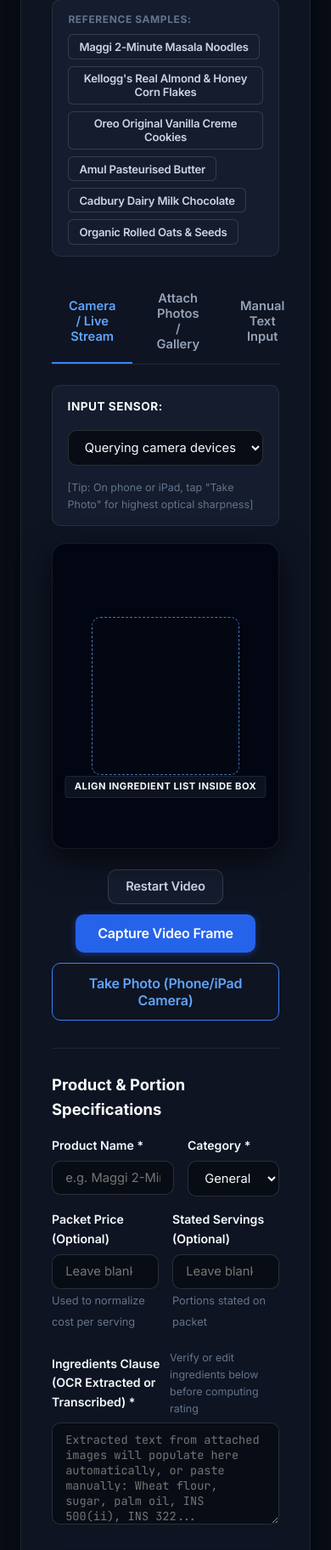
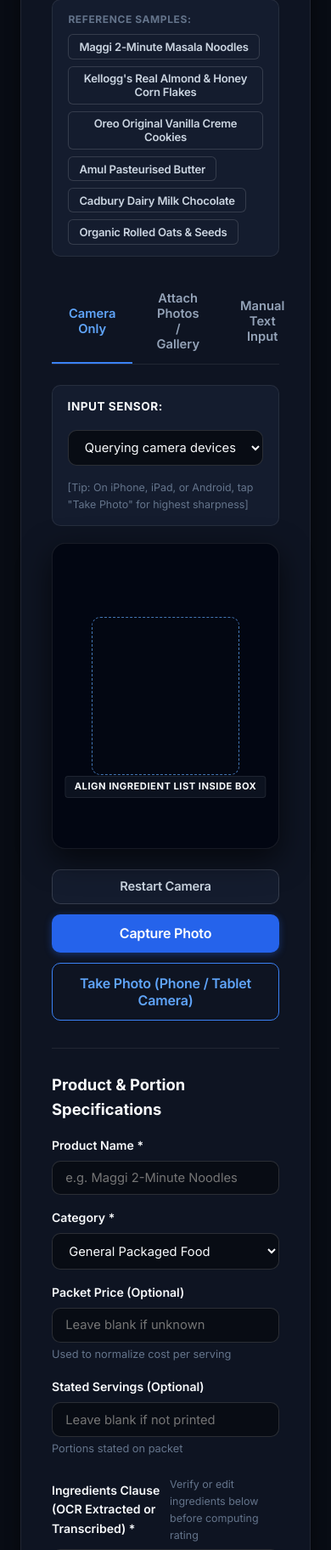
Before and after one commit to advaitav2009-max/label-lens, a Flask app: page /scan in a window 390 px wide. Shown: the part 455-2279 px from the top of the page at 85% size. Run offline with Flask 3, Linux system fonts and the light colour scheme; some libraries are stand-ins or nearby versions.

Commit message:
Rename tab to Camera Only and enhance multi-device scanning for phone and iPad

```diff
--- a/analyzer.py
+++ b/analyzer.py
@@ -29,7 +29,13 @@ COMMON_FOOD_INDICATORS = [
     "edible", "palm", "sunflower", "groundnut", "peanut", "paste", "puree", "juice",
     "fruit", "curd", "cheese", "sauce", "chilli", "onion", "garlic", "coriander",
     "turmeric", "cumin", "pepper", "cinnamon", "ginger", "clove", "cardamom",
-    "servings", "serving size", "net wt", "net weight", "best before"
+    "servings", "serving size", "net wt", "net weight", "best before",
+    "ins", "additive", "thickener", "acidity regulator", "humectant", "raising agent",
+    "anti-caking", "anticaking", "leavening", "iodised", "iodized", "vegetable",
+    "hydrolysed", "hydrolyzed", "permitted", "nature identical", "artificial",
+    "sweetener", "seasoning", "condiment", "noodle", "noodles", "biscuit", "biscuits",
+    "cookie", "cookies", "cereal", "wafer", "chocolate", "drink", "snack", "crisps", "chips",
+    "fssai", "mfg", "mrp", "pkg", "batch"
 ]
 
 # Optional pytesseract backend support
--- a/static/css/style.css
+++ b/static/css/style.css
@@ -945,3 +945,15 @@ textarea.form-control {
     grid-template-columns: 1fr;
   }
 }
+
+@media (max-width: 640px) {
+  .form-row-2col {
+    grid-template-columns: 1fr !important;
+  }
+  .camera-controls {
+    flex-direction: column;
+  }
+  .camera-controls .btn {
+    width: 100%;
+  }
+}
--- a/static/js/ocr.js
+++ b/static/js/ocr.js
@@ -138,7 +138,7 @@ class OCREngine {
     });
   }
 
-  async recognize(imageSource, isAlreadyPreprocessed = false) {
+  async recognize(imageSource, isAlreadyPreprocessed = false, replaceText = true) {
     if (!imageSource) return "";
 
     if (this.progressContainer) {
@@ -190,10 +190,10 @@ class OCREngine {
 
       if (this.outputTextArea && cleaned.trim().length > 0) {
         const existing = this.outputTextArea.value.trim();
-        if (existing) {
+        if (replaceText || !existing) {
+          this.outputTextArea.value = cleaned;
+        } else {
           this.outputTextArea.value = existing + "\n\n" + cleaned;
-        } else {
-          this.outputTextArea.value = cleaned;
         }
       }
 
@@ -235,8 +235,9 @@ class OCREngine {
       .trim();
 
     // 2. Fix common OCR character confusions in food ingredients
-    clean = clean.replace(/\b[1l|I]NS\b/gi, "INS");
+    clean = clean.replace(/\b[1l|I]N[\s\.\-]*S\b/gi, "INS");
     clean = clean.replace(/\b[1l|I]ns\b/gi, "INS");
+    clean = clean.replace(/\b[1l|I]ngredients?\b/gi, "Ingredients");
     clean = clean.replace(/INS\s*([0-9]{3,4})/gi, "INS $1");
 
     // 3. Isolate ingredients section safely if marked, without premature cutoff
--- a/templates/scan.html
+++ b/templates/scan.html
@@ -36,7 +36,7 @@
     <!-- Scanner Tabs -->
     <div class="scanner-modes">
       <button type="button" class="tab-btn active" data-target="camera-panel">
-        Camera / Live Stream
+        Camera Only
       </button>
       <button type="button" class="tab-btn" data-target="upload-panel">
         Attach Photos / Gallery
@@ -51,7 +51,7 @@
       <!-- Container for single lightweight compressed photo (<100KB) -->
       <div id="camera-data-container"></div>
 
-      <!-- Tab 1: Live Camera Panel -->
+      <!-- Tab 1: Camera Panel -->
       <div id="camera-panel" class="scan-panel">
         <div class="camera-source-picker">
           <label for="camera-select" style="font-size: 0.85rem; font-weight: 700; color: var(--text-primary); text-transform: uppercase; letter-spacing: 0.5px;">
@@ -61,7 +61,7 @@
             <option value="">Querying camera devices...</option>
           </select>
           <span style="font-size: 0.78rem; color: var(--text-dim);">
-            [Tip: On phone or iPad, tap "Take Photo" for highest optical sharpness]
+            [Tip: On iPhone, iPad, or Android, tap "Take Photo" for highest sharpness]
           </span>
         </div>
 
@@ -75,13 +75,13 @@
         <!-- Camera Controls -->
         <div class="camera-controls" style="display: flex; gap: 0.75rem; flex-wrap: wrap; margin-top: 1rem;">
           <button type="button" id="start-camera-btn" class="btn btn-secondary">
-            Restart Video
+            Restart Camera
           </button>
           <button type="button" id="capture-btn" class="btn btn-primary btn-lg">
-            Capture Video Frame
+            Capture Photo
           </button>
           <button type="button" id="mobile-cam-btn" class="btn btn-outline-blue btn-lg">
-            Take Photo (Phone/iPad Camera)
+            Take Photo (Phone / Tablet Camera)
           </button>
           <input type="file" id="mobile-cam-input" accept="image/*" capture="environment" style="display: none;">
         </div>
@@ -150,7 +150,7 @@
           Product &amp; Portion Specifications
         </h3>
 
-        <div style="display: grid; grid-template-columns: 2fr 1.5fr; gap: 1rem; margin-bottom: 1rem;">
+        <div class="form-row-2col" style="display: grid; grid-template-columns: 2fr 1.5fr; gap: 1rem; margin-bottom: 1rem;">
           <div class="form-group" style="margin-bottom: 0;">
             <label class="form-label" for="product-name">Product Name *</label>
             <input type="text" id="product-name" name="product_name" class="form-control" placeholder="e.g. Maggi 2-Minute Noodles" required>
@@ -173,7 +173,7 @@
           </div>
         </div>
 
-        <div style="display: grid; grid-template-columns: 1fr 1fr; gap: 1rem; margin-bottom: 1.25rem;">
+        <div class="form-row-2col" style="display: grid; grid-template-columns: 1fr 1fr; gap: 1rem; margin-bottom: 1.25rem;">
           <div class="form-group" style="margin-bottom: 0;">
             <label class="form-label" for="packet-price">Packet Price (Optional)</label>
             <input type="number" id="packet-price" name="packet_price" class="form-control" placeholder="Leave blank if unknown" step="any" min="0">
@@ -267,7 +267,7 @@
         if (!currentActiveDataUrl) return;
         try {
           const rotated = await OCREngine.rotateImage90(currentActiveDataUrl);
-          await processAndDisplayPhoto(rotated, false); // reprocess without clearing text
+          await processAndDisplayPhoto(rotated, true); // replace with rotated OCR text
         } catch (err) {
           console.error("Rotation error:", err);
         }
@@ -285,6 +285,24 @@
       });
     }
 
+    // Safe Form Submit Protection (blocks HTTP 413 & premature empty submits)
+    const form = document.getElementById("scan-form");
+    if (form) {
+      form.addEventListener("submit", (e) => {
+        const fileInp = document.getElementById("file-input");
+        if (fileInp) fileInp.value = "";
+        const mobInp = document.getElementById("mobile-cam-input");
+        if (mobInp) mobInp.value = "";
+
+        const rawText = (document.getElementById("ingredients-input").value || "").trim();
+        if (!rawText || rawText.length < 5) {
+          e.preventDefault();
+          alert("Please capture/upload a label photo or paste ingredient text before submitting.");
+          return false;
+        }
+      });
+    }
+
     initUploadPanel();
   });
 
@@ -292,7 +310,14 @@
    * Processes a photo with compression (<100KB), displays preview,
    * updates form input, and runs OCR with contrast enhancement.
    */
-  async function processAndDisplayPhoto(source, appendMode = true) {
+  async function processAndDisplayPhoto(source, replaceMode = true) {
+    const submitBtn = document.getElementById("submit-analysis-btn");
+    if (submitBtn) {
+      submitBtn.disabled = true;
+      submitBtn.dataset.originalText = submitBtn.dataset.originalText || submitBtn.textContent;
+      submitBtn.textContent = "Reading Ingredients (OCR)...";
+    }
+
     try {
       // 1. Proportional compression to 1400px (<100KB JPEG)
       const prep = await OCREngine.preprocess(source, 1400, 0.78);
@@ -316,11 +341,16 @@
       container.appendChild(hiddenInput);
 
       // 4. Run OCR using the high-contrast preprocessed canvas
-      await ocrInstance.recognize(prep.ocrDataUrl, true);
+      await ocrInstance.recognize(prep.ocrDataUrl, true, replaceMode);
 
     } catch (err) {
       console.error("Error processing photo:", err);
-      await ocrInstance.recognize(source, false);
+      await ocrInstance.recognize(source, false, replaceMode);
+    } finally {
+      if (submitBtn) {
+        submitBtn.disabled = false;
+        submitBtn.textContent = submitBtn.dataset.originalText || "Analyze Ingredients & Compute Rating";
+      }
     }
   }
 
```
Also changed, not shown: static/js/main.js (+0 -55 lines).
